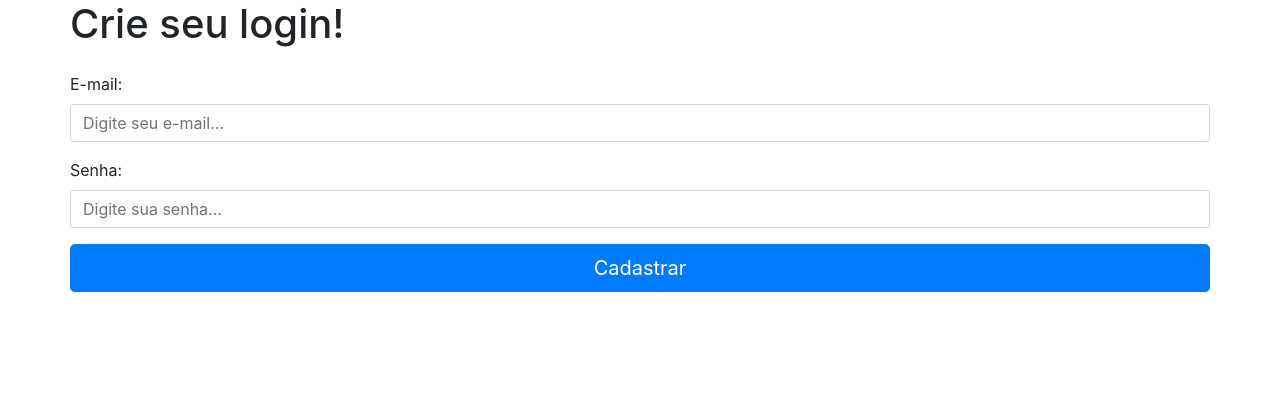
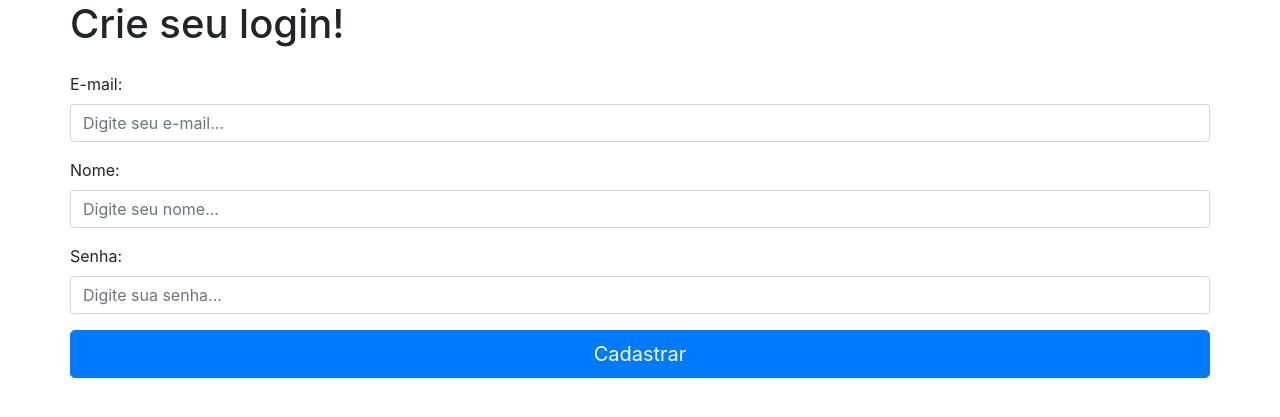
Before and after one commit to renanonline8/slim-inicio-rapido, a PHP site: template templates/cadastro.twig in a window 1280 px wide. Shown: the top 417 px of the page. Run offline with PHP 8.4, Linux system fonts and the light colour scheme; the template is opened without the code that fills it, so the values that code supplies are empty; some libraries are stand-ins or nearby versions.

Commit message:
Adicionado campo nome para incluir no dados

```diff
--- a/sql/usuarios.sql
+++ b/sql/usuarios.sql
@@ -63,3 +63,5 @@ COMMIT;
 /*!40101 SET CHARACTER_SET_CLIENT=@OLD_CHARACTER_SET_CLIENT */;
 /*!40101 SET CHARACTER_SET_RESULTS=@OLD_CHARACTER_SET_RESULTS */;
 /*!40101 SET COLLATION_CONNECTION=@OLD_COLLATION_CONNECTION */;
+
+ALTER TABLE `usuarios` ADD `nome` VARCHAR(255) NOT NULL AFTER `senha`;
--- a/src/App/Controller/ControllerLogin.php
+++ b/src/App/Controller/ControllerLogin.php
@@ -68,6 +68,7 @@ final class ControllerLogin extends Controller
         $usuario->id_externo = uniqid();
         $usuario->email = $request->getParam('email');
         $usuario->senha = $senhaHash;
+        $usuario->nome = $request->getParam('nome');
         $usuario->save();
 
         //Retornar para a página de login
--- a/templates/cadastro.twig
+++ b/templates/cadastro.twig
@@ -6,11 +6,15 @@
         </div>
         <div class="form-group row">
           <label for="email">E-mail:</label>
-          <input type="email" class="form-control" name="email" id="email" aria-describedby="emailHelpId" placeholder="Digite seu e-mail...">
+          <input type="email" class="form-control" name="email" id="email" aria-describedby="emailHelpId" placeholder="Digite seu e-mail..." required>
+        </div>
+        <div class="form-group row">
+          <label for="nome">Nome:</label>
+          <input type="text" class="form-control" name="nome" id="nome" placeholder="Digite seu nome..." required>
         </div>
         <div class="form-group row">
           <label for="senha">Senha:</label>
-          <input type="password" class="form-control" name="senha" id="senha" placeholder="Digite sua senha...">
+          <input type="password" class="form-control" name="senha" id="senha" placeholder="Digite sua senha..." required>
         </div>
         <div class="form-group row">
             <button type="submit" class="btn btn-primary btn-block btn-lg">Cadastrar</button>
```
